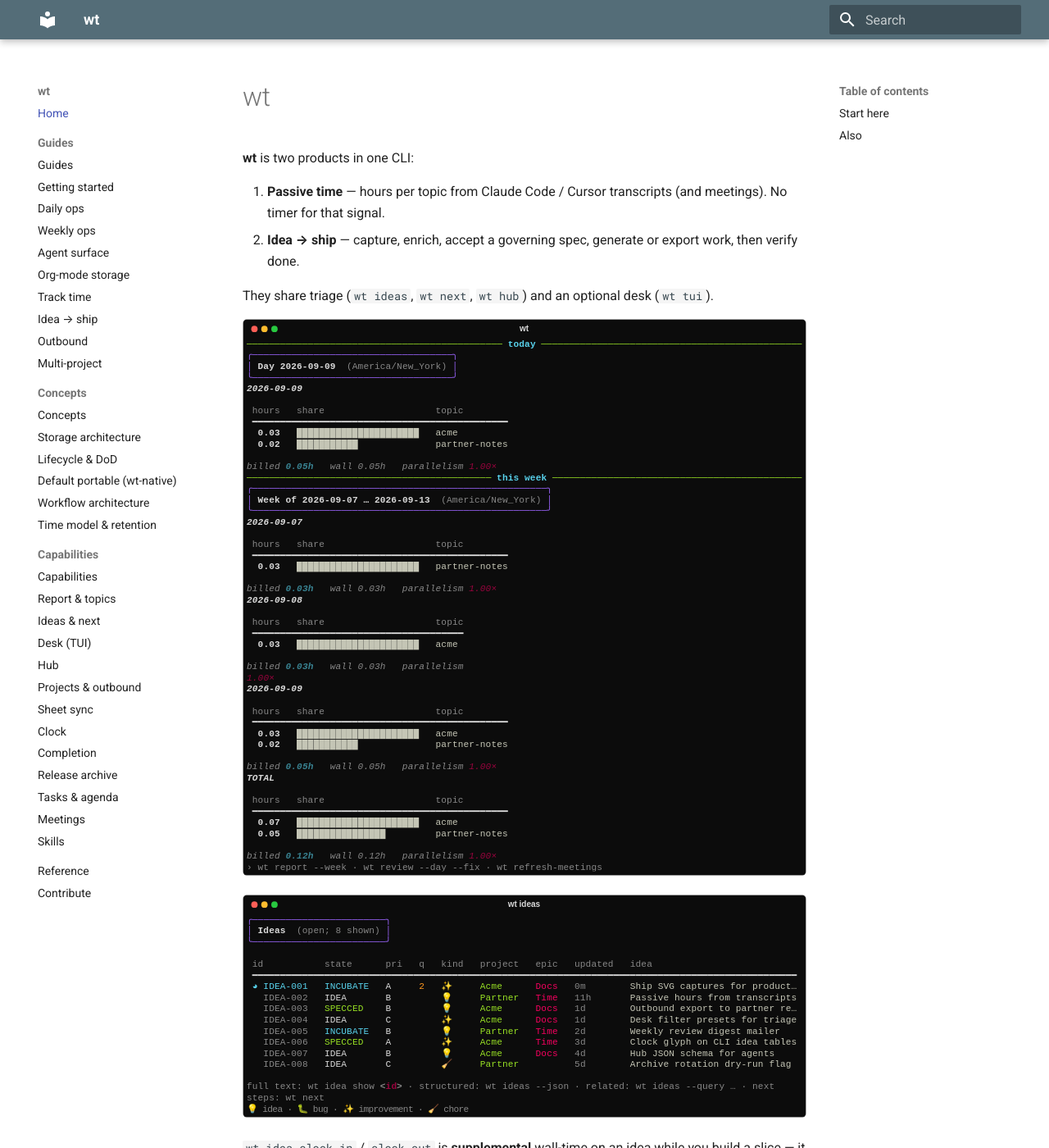
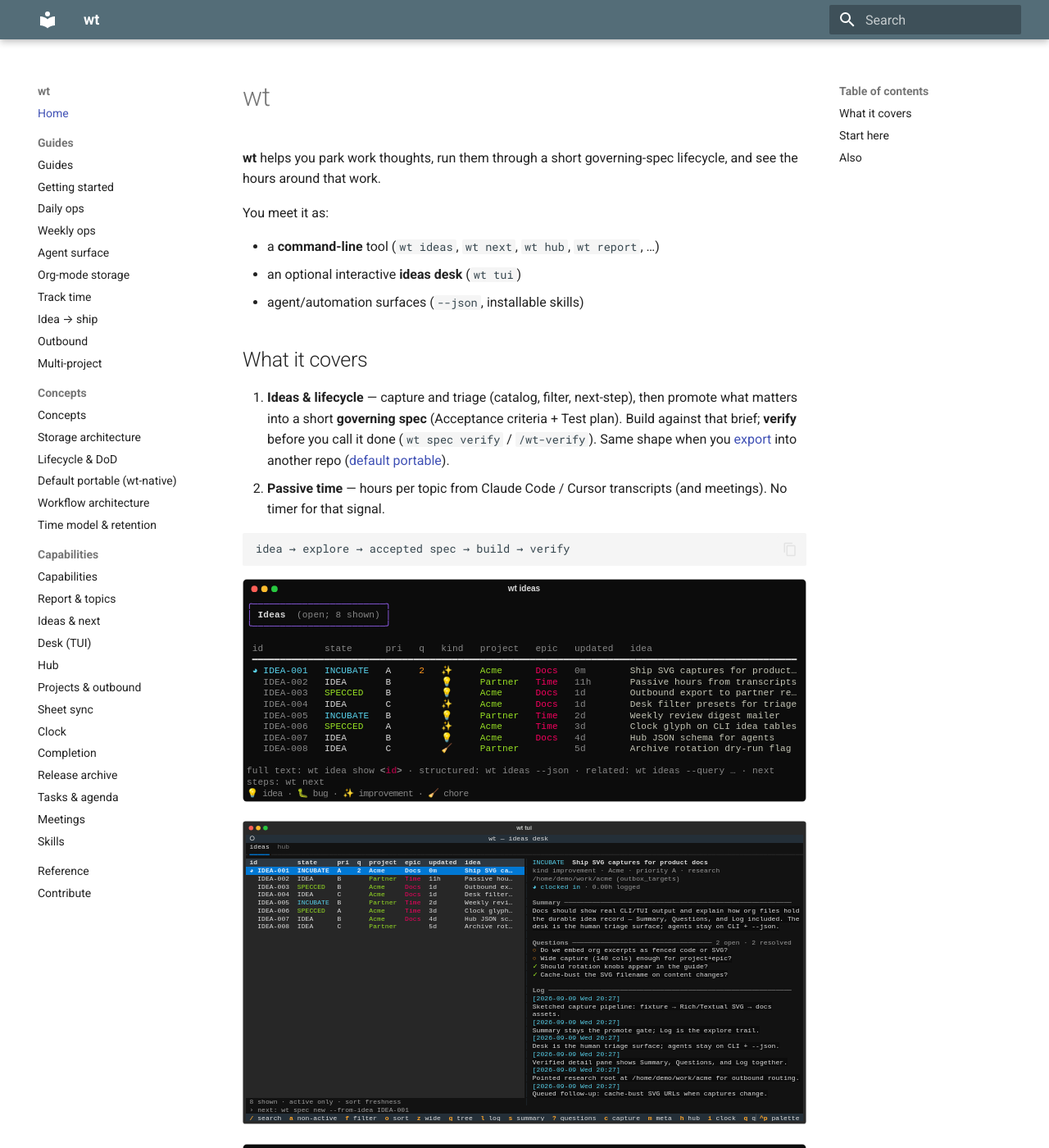
Before and after one commit to brunosmmm/wt, an MkDocs documentation site: the page built from docs/product/index.md, in a window 1280 px wide and 1400 px high. Shown: the whole window at 82% size. Built offline with MkDocs 1.6.1 and Material for MkDocs 9.7.7, drawn with Linux system fonts in a browser that asks for light colours; some of the changed text lies outside the part shown.

Commit message:
Rewrite product home for ideas lifecycle, desk, and hours (SPEC-0163).
Lead with catalog + mini-spec verify, show the TUI, and keep passive time without rank labels.

Co-authored-by: Cursor <cursoragent@cursor.com>

````diff
--- a/docs/product/index.md
+++ b/docs/product/index.md
@@ -1,29 +1,49 @@
 # wt
 
-**wt** is two products in one CLI:
+**wt** helps you park work thoughts, run them through a short governing-spec lifecycle, and
+see the hours around that work.
 
-1. **Passive time** — hours per topic from Claude Code / Cursor transcripts (and meetings). No timer for that signal.
-2. **Idea → ship** — capture, enrich, accept a governing spec, generate or export work, then verify done.
+You meet it as:
 
-They share triage (`wt ideas`, `wt next`, `wt hub`) and an optional desk (`wt tui`).
+- a **command-line** tool (`wt ideas`, `wt next`, `wt hub`, `wt report`, …)
+- an optional interactive **ideas desk** (`wt tui`)
+- agent/automation surfaces (`--json`, installable skills)
+
+## What it covers
+
+1. **Ideas & lifecycle** — capture and triage (catalog, filter, next-step), then promote
+   what matters into a short **governing spec** (Acceptance criteria + Test plan). Build
+   against that brief; **verify** before you call it done (`wt spec verify` /
+   `/wt-verify`). Same shape when you [export](guides/outbound.md) into another repo
+   ([default portable](concepts/portable-default.md)).
+2. **Passive time** — hours per topic from Claude Code / Cursor transcripts (and meetings).
+   No timer for that signal.
+
+```text
+idea → explore → accepted spec → build → verify
+```
+
+![Open ideas](assets/captures/cli-ideas.svg)
+
+![Ideas desk](assets/captures/tui-desk.svg?v=4)
 
 ![Bare wt: today + this week](assets/captures/cli-wt-dashboard.svg)
 
-![Open ideas](assets/captures/cli-ideas.svg)
-
-`wt idea clock-in` / `clock-out` is **supplemental** wall-time on an idea while you build a slice — it does not replace passive tracking ([Clock](capabilities/clock.md)).
+`wt idea clock-in` / `clock-out` is **supplemental** wall-time while you build a slice — it
+does not replace passive tracking ([Clock](capabilities/clock.md)). Desk details:
+[Desk (TUI)](capabilities/tui.md).
 
 ## Start here
 
 | If you want to… | Go to |
 |-----------------|--------|
 | Install and pick a first path | [Getting started](guides/getting-started.md) |
-| Run a normal workday | [Daily ops](guides/daily-ops.md) |
-| Close the week | [Weekly ops](guides/weekly-ops.md) |
+| Capture → spec → verify | [Idea → ship](guides/idea-to-ship.md) |
+| Hand work to another repo | [Outbound](guides/outbound.md) |
+| Use the ideas desk | [Desk (TUI)](capabilities/tui.md) |
+| Drive wt from an agent | [Agent surface](guides/agent-surface.md) |
 | Dig into hours | [Track time](guides/track-time.md) |
-| Turn a thought into shipped work | [Idea → ship](guides/idea-to-ship.md) |
-| Hand work to another repo | [Outbound](guides/outbound.md) |
-| Understand the default portable / verify loop | [Default portable (`wt-native`)](concepts/portable-default.md) |
+| Day / week rhythm | [Daily ops](guides/daily-ops.md) · [Weekly ops](guides/weekly-ops.md) |
 
 ## Also
 
--- a/mkdocs.yml
+++ b/mkdocs.yml
@@ -1,5 +1,5 @@
 site_name: wt
-site_description: Passive time tracking and idea → ship workflow
+site_description: Ideas and mini-spec workflow, with passive time tracking
 site_url: https://brunosmmm.github.io/wt/
 docs_dir: docs/product
 site_dir: site
````
Also changed, not shown: docs/LEDGER.md (+1 -0 lines), docs/product/guides/getting-started.md (+33 -30 lines), docs/specs/0163-home-page-thesis-mini-spec-first.md (added, +69 -0 lines), 2 other files.
